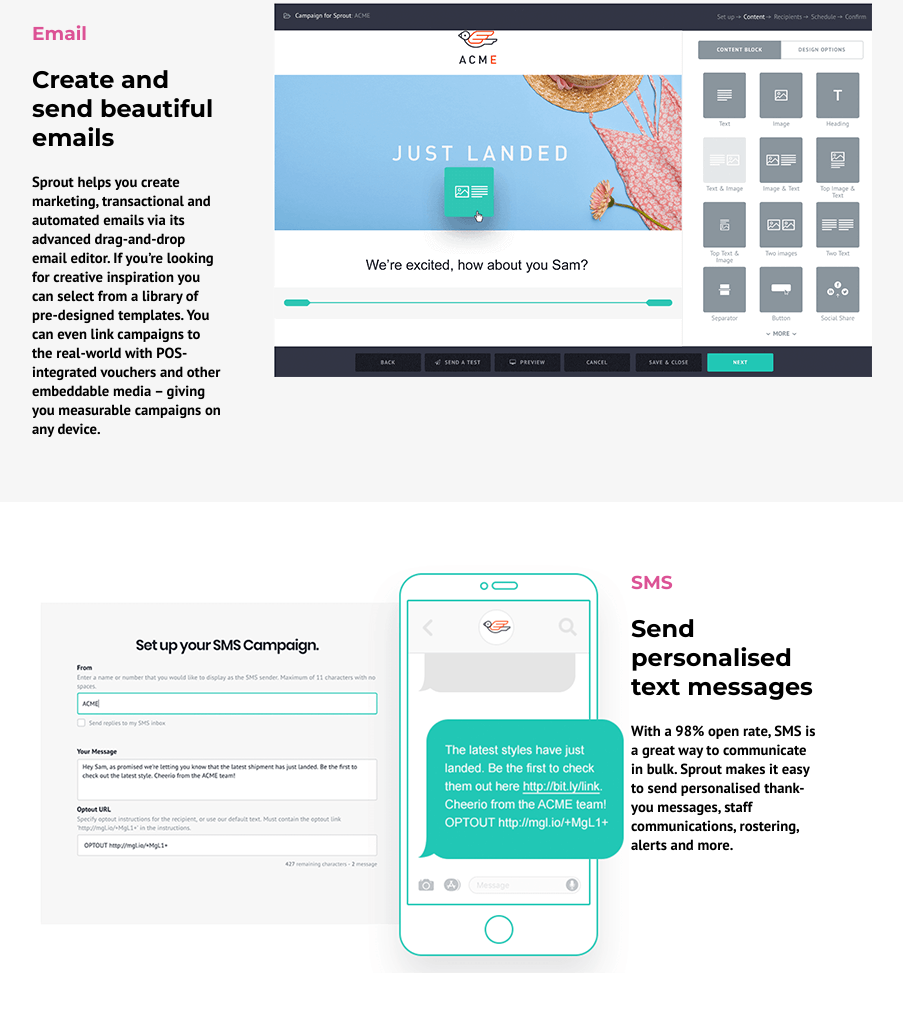
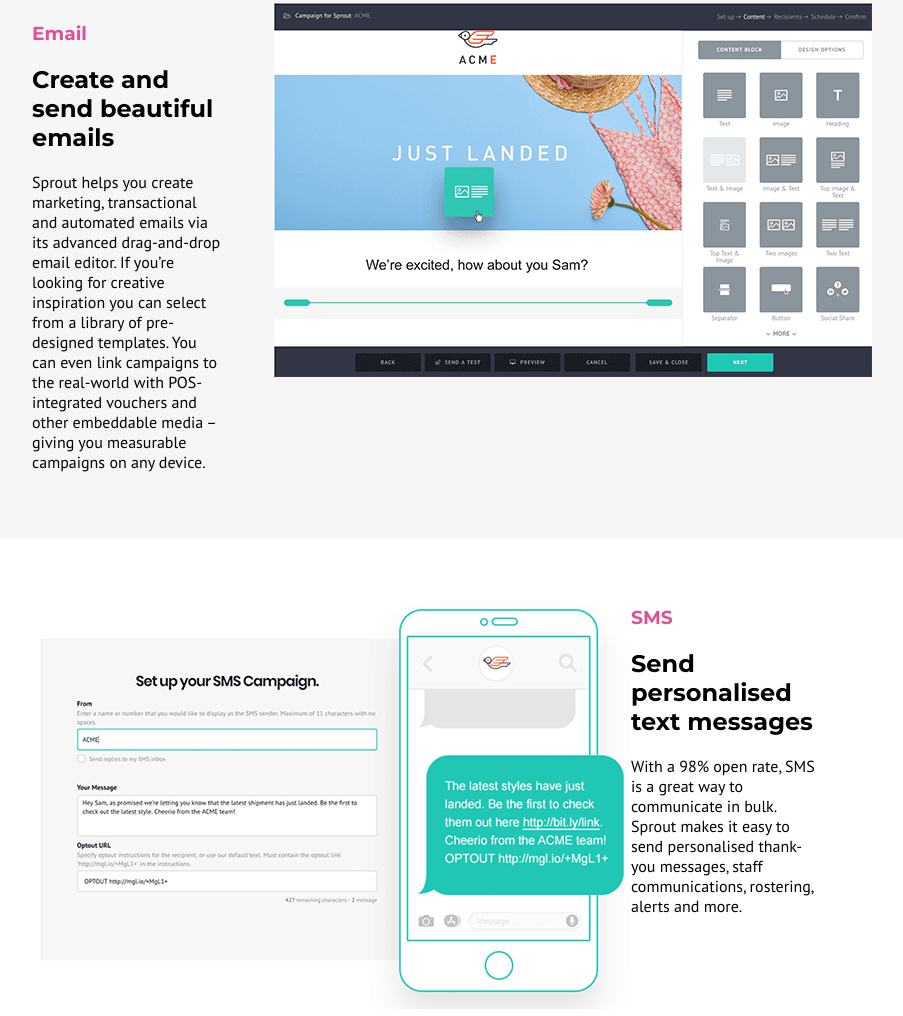
Before and after one commit to LewisLindleySmith/Mini-Site, a plain HTML site: page sprout/index.html in a window 1280 px wide. Shown: the part 747-1763 px from the top of the page, without its empty margins (188-1091 px from the left). Drawn offline with Linux system fonts and the light colour scheme.

Commit message:
font adjust

```diff
--- a/sprout/css/style.css
+++ b/sprout/css/style.css
@@ -1,4 +1,5 @@
 @import url('https://fonts.googleapis.com/css2?family=Montserrat:wght@400;700&family=PT+Sans:ital,wght@0,700;1,400&display=swap');
+@import url('https://fonts.googleapis.com/css2?family=PT+Sans&display=swap');
 
 body {
     margin: 0;
@@ -8,7 +9,7 @@ body {
 
 p {
     font-family: pt sans;
-    font-size: 11pt;
+    font-size: 12pt;
     font-weight: 400;
 }
 
```
